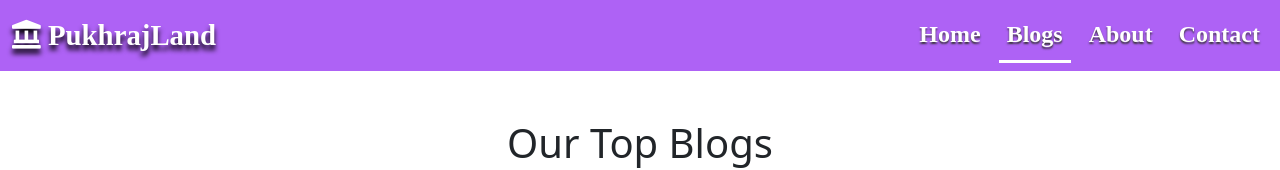
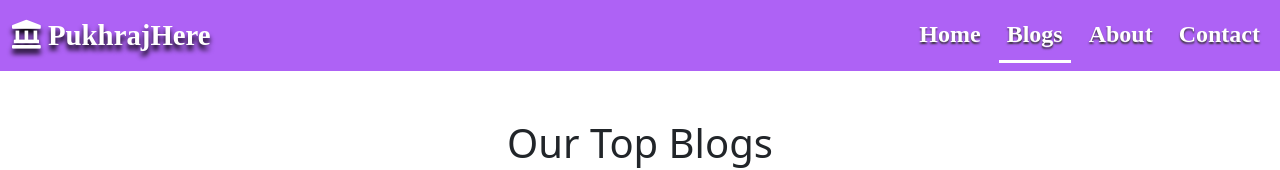
Before and after one commit to pukhraj1999/ReactLiveWebsite, a React (Create React App) app: page /ReactLiveWebsite/blogs in a window 1280 px wide. Shown: the top 170 px of the page. Built offline with nearby package versions, Linux system fonts and the light colour scheme; a web font is replaced by a local one.

Commit message:
Changing Title

```diff
--- a/public/index.html
+++ b/public/index.html
@@ -31,7 +31,7 @@
       integrity="sha512-iBBXm8fW90+nuLcSKlbmrPcLa0OT92xO1BIsZ+ywDWZCvqsWgccV3gFoRBv0z+8dLJgyAHIhR35VZc2oM/gI1w=="
       crossorigin="anonymous"
     />
-    <title>pukhrajLand</title>
+    <title>pukhrajHere</title>
   </head>
   <body>
     <noscript>You need to enable JavaScript to run this app.</noscript>
--- a/src/WebPages/Common/Common.jsx
+++ b/src/WebPages/Common/Common.jsx
@@ -9,7 +9,7 @@ function Common(props) {
           <div className="row">
             <div className="col-md-6 pt-5 pt-lg-0 order-2 order-lg-1 d-flex flex-column justify-content-center">
               <h1>
-                {props.name} <strong className="brand-name">PukhrajLand</strong>
+                {props.name} <strong className="brand-name">PukhrajHere</strong>
               </h1>
               <h2 className="fs-3 my-3 lead">{props.content}</h2>
               <p className="my-3 lead mt-0">{props.subContent}</p>
--- a/src/WebPages/Navbar/Navbar.jsx
+++ b/src/WebPages/Navbar/Navbar.jsx
@@ -7,7 +7,7 @@ function Navbar() {
       <nav className="navbar navbar-expand-lg navbar-light">
         <div className="container-fluid">
           <NavLink className="navbar-brand" to="/ReactLiveWebsite">
-            <i class="fas fa-landmark"></i> PukhrajLand
+            <i class="fas fa-landmark"></i> PukhrajHere
           </NavLink>
           <button
             class="navbar-toggler"
```
